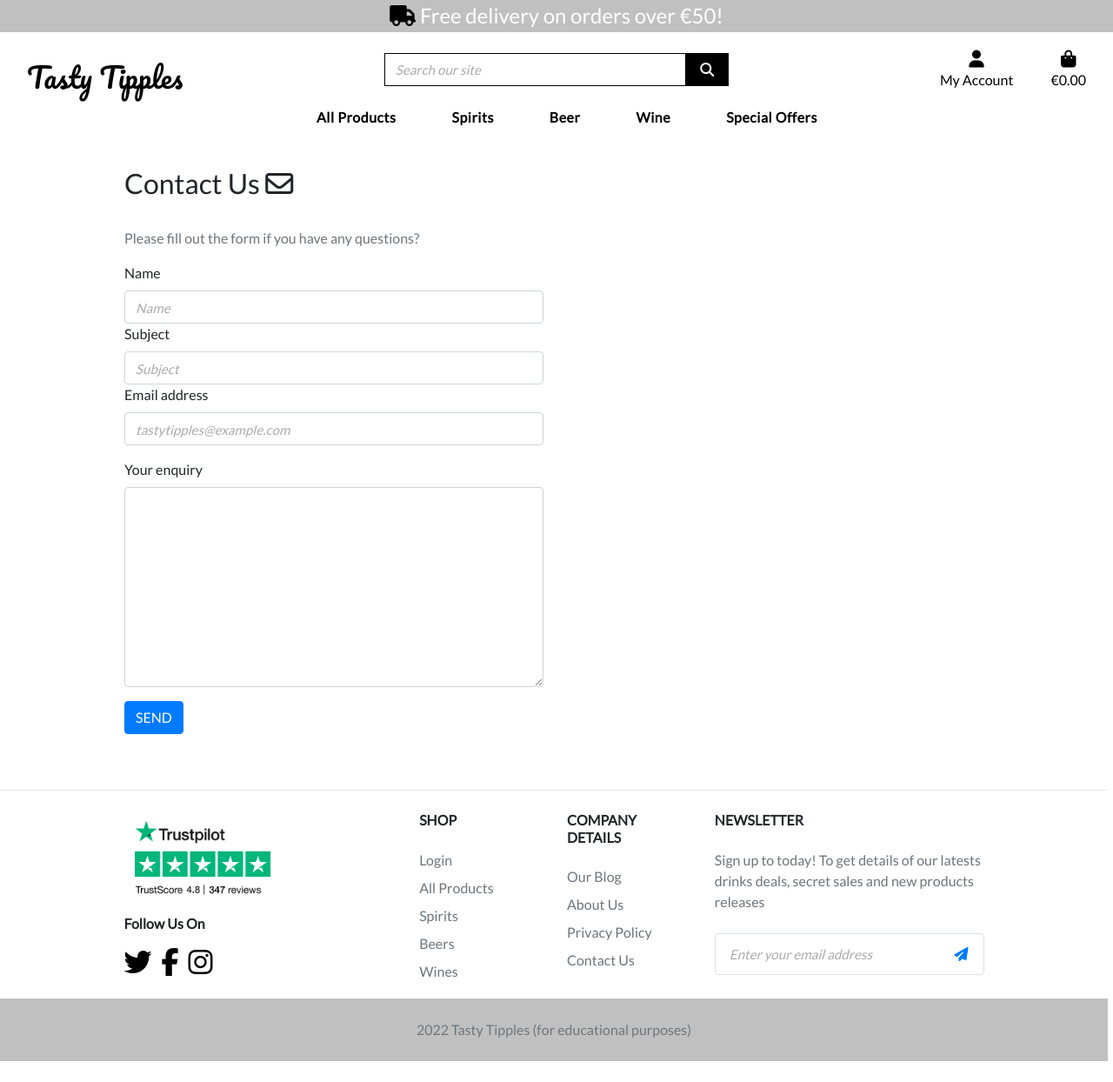
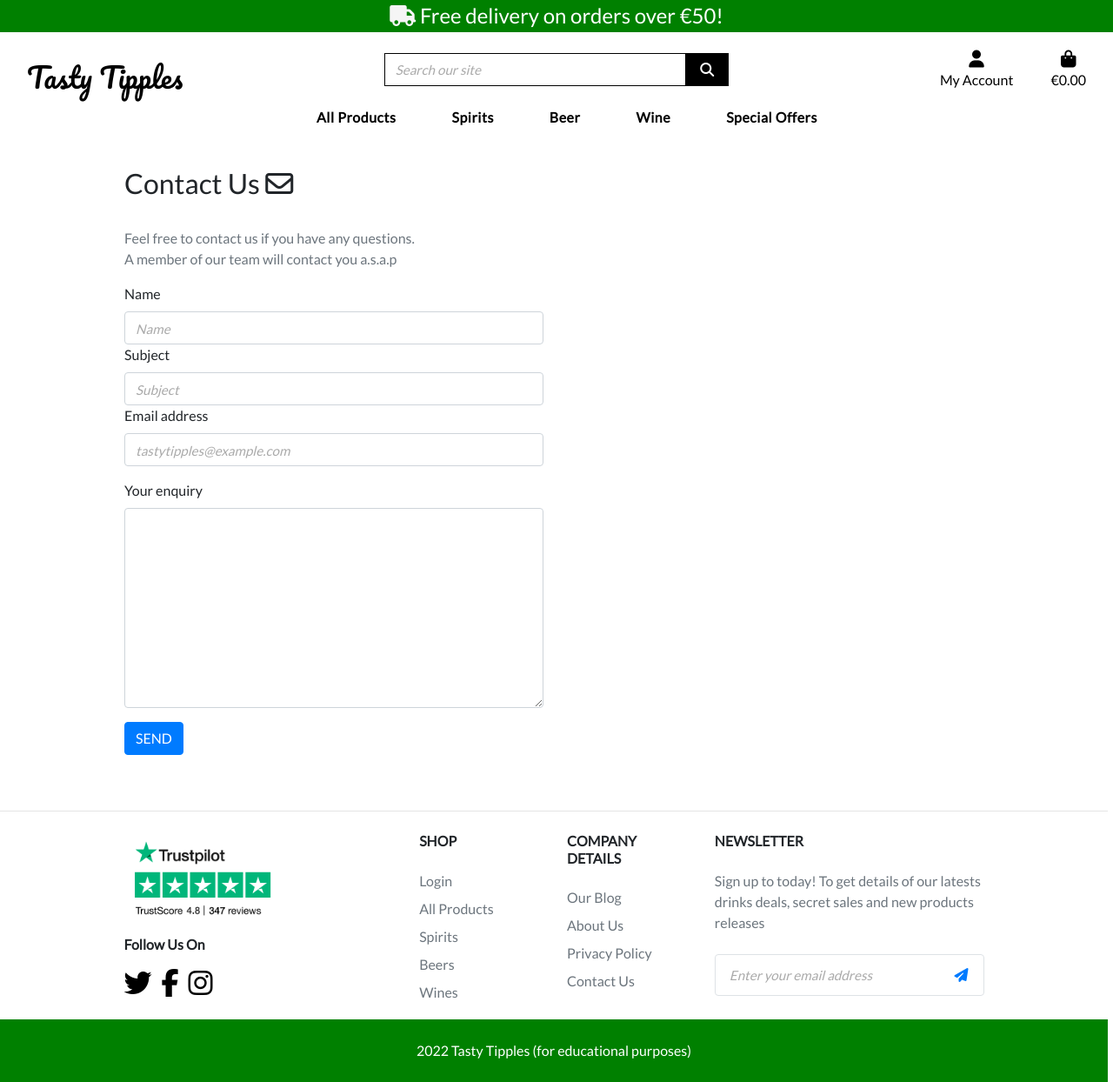
Before and after one commit to wlillisdev/tasty_tipples, a Django app: page /contactus/ in a window 1280 px wide. Shown: the whole page at 87% size. Before the commit the page ends 1220 px from the top, so only its background shows below. Run offline with Django 3.2, Linux system fonts and the light colour scheme; some libraries are stand-ins or nearby versions.

Commit message:
edit colors of top header and footer

```diff
--- a/contactus/templates/contactus/contact.html
+++ b/contactus/templates/contactus/contact.html
@@ -18,7 +18,8 @@
 <div class="container">
     <div class="row">
         <div class="col-md-6">
-            <p class="product-details text-muted"> Please fill out the form if you have any questions?</p>
+            <p class="product-details text-muted">Feel free to contact us if you have any questions.
+                <br>A member of our team will contact you a.s.a.p</p>
             <form class="mt-3" action="{% url 'contact' %}" method="POST" id="contact_form">
                 {% csrf_token %}
                 <div class="mb-3">
--- a/profiles/templates/profiles/profile.html
+++ b/profiles/templates/profiles/profile.html
@@ -18,7 +18,8 @@
     <div class="row">
         <div class="col">
             <hr>
-            <h2 class="logo-font mb-4">My Profile</h2>
+            <h2 class="logo-font mb-1">My Profile</h2>
+            <p> <em>Welcome Back {{ user | title }}</em></p>
             <hr>
         </div>
     </div>
--- a/static/css/base.css
+++ b/static/css/base.css
@@ -73,7 +73,7 @@ a {
 }
 
 .header-top{
-    background: silver;
+    background: green;
 }
 
 .tilte-product{
@@ -83,7 +83,7 @@ a {
 }
 
 .van{
-    color: #000;
+    color: whitesmoke;
 }
 
 .hero-font {
@@ -310,14 +310,15 @@ a.category-badge > span.badge:hover {
     background: linear-gradient(to right, #ff5f6d, #ffc371); */
 }
 
-/* #button-addon1 {
-    color: #ffc371;
+footer a:hover {
+    color: green;
 }
 
-i {
-    color: #ffc371;
+.hover-footer a:hover{
+    color:green;
 }
-   */
+
+
 
 .form-control::placeholder {
     font-size: 0.95rem;
@@ -334,7 +335,7 @@ i {
 }
 
 .footer-bottom{
-    background-color: silver;
+    background-color: green;
 }
 
 /* ------------------------------- bootstrap toasts */
--- a/templates/base.html
+++ b/templates/base.html
@@ -182,7 +182,7 @@
         </div>
         <div class="col-lg-2 col-md-6 mb-4 mb-lg-0">
           <h6 class="text-uppercase font-weight-bold mb-4">Shop</h6>
-          <ul class="list-unstyled mb-0">
+          <ul class="hover-footer list-unstyled mb-0">
             <li class="mb-2"><a href="{% url 'account_login' %}" class="text-muted">Login</a></li>
             <li class="mb-2"><a href="{% url 'products' %}" class="text-muted">All Products</a></li>
             <li class="mb-2"><a href="{% url 'products' %}?category=whiskey,gin,vodka,rum" class="text-muted">Spirits</a></li>
@@ -217,7 +217,7 @@
       <!-- Copyrights footer -->
       <div class="py-3 footer-bottom">
         <div class="container text-center">
-          <p class="text-muted mb-0 py-2">2022 Tasty Tipples (for educational purposes)</p>
+          <p class="text-white mb-0 py-2">2022 Tasty Tipples (for educational purposes)</p>
         </div>
       </div>
   </footer>
```
Also changed, not shown: blog/views.py (+1 -25 lines).
